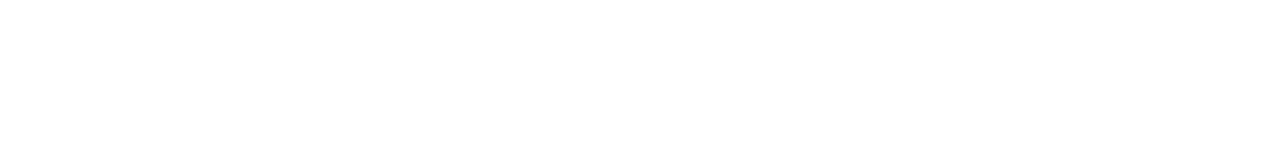
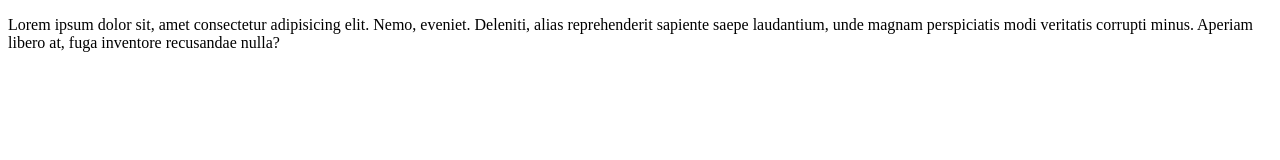
Before and after one commit to DigitalCollegeEnterprise/DigitalGit, a plain HTML site: page index.html in a window 1280 px wide. Drawn offline with Linux system fonts and the light colour scheme.

Commit message:
adicionei o text no index.html

```diff
--- a/index.html
+++ b/index.html
@@ -7,5 +7,16 @@
     <title>Document</title>
 </head>
 <body>
+
+
+
+
+
+
+
+
+
+
+    <p>Lorem ipsum dolor sit, amet consectetur adipisicing elit. Nemo, eveniet. Deleniti, alias reprehenderit sapiente saepe laudantium, unde magnam perspiciatis modi veritatis corrupti minus. Aperiam libero at, fuga inventore recusandae nulla?</p>
 </body>
 </html>
```
